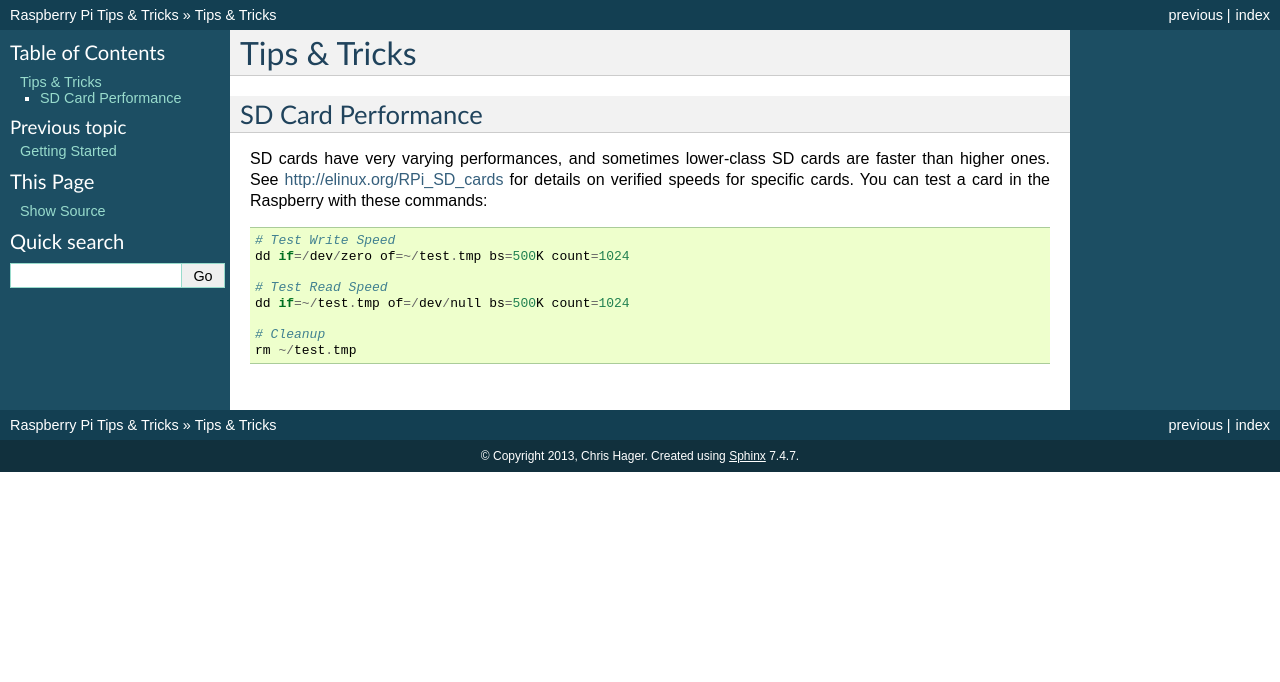
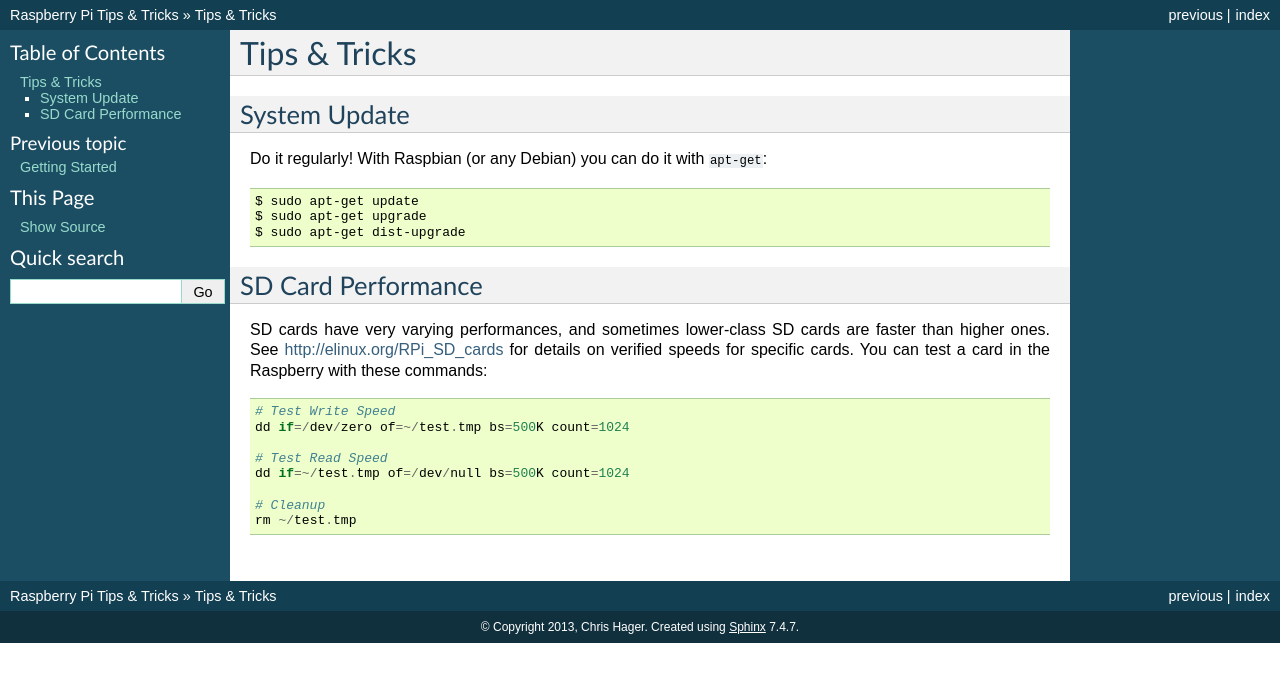
Before and after one commit to metachris/metachris.github.com, a Sphinx documentation site: the page built from raspberry/source/tips_and_tricks.rst, in a window 1280 px wide. Shown: the top 682 px of the page. Built offline with Sphinx 7.4.7, drawn with Linux system fonts in a browser that asks for light colours; formulas are drawn with MathJax 3.

```diff
--- a/raspberry/source/tips_and_tricks.rst
+++ b/raspberry/source/tips_and_tricks.rst
@@ -1,5 +1,17 @@
 Tips & Tricks
 =============
+
+System Update
+-------------
+
+Do it regularly! With Raspbian (or any Debian) you can do it with ``apt-get``:
+
+::
+
+    $ sudo apt-get update
+    $ sudo apt-get upgrade
+    $ sudo apt-get dist-upgrade
+
 
 SD Card Performance
 -------------------
```
Also changed, not shown: 5 other files.
